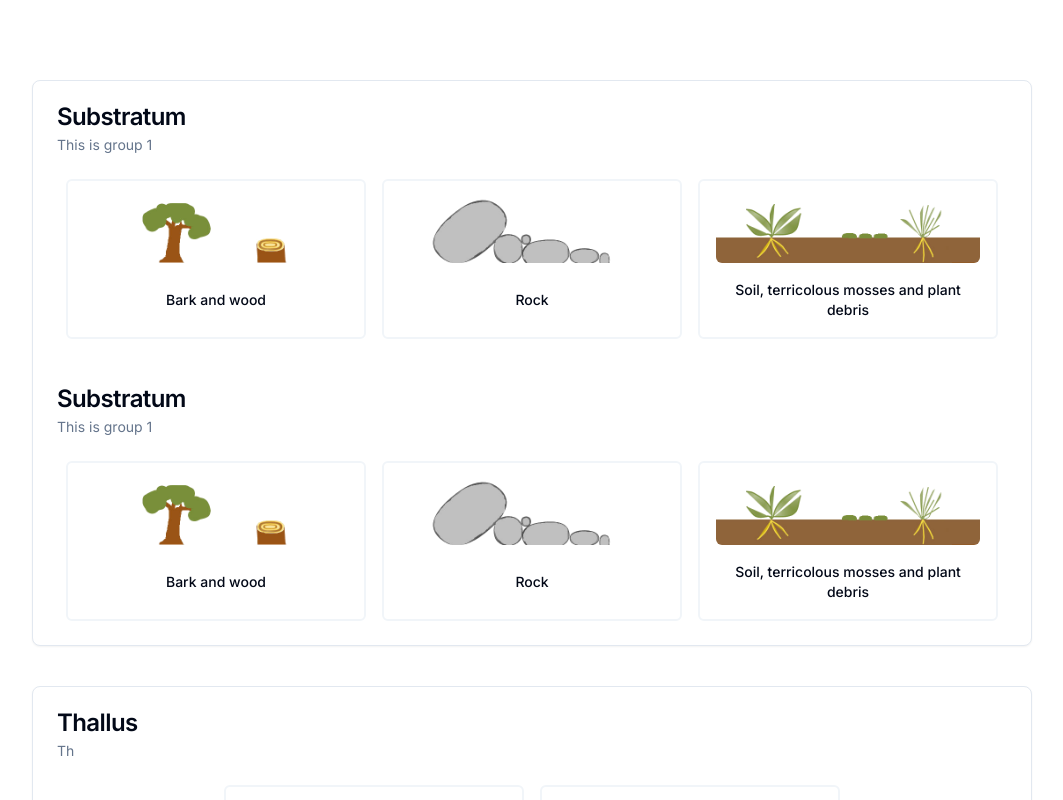
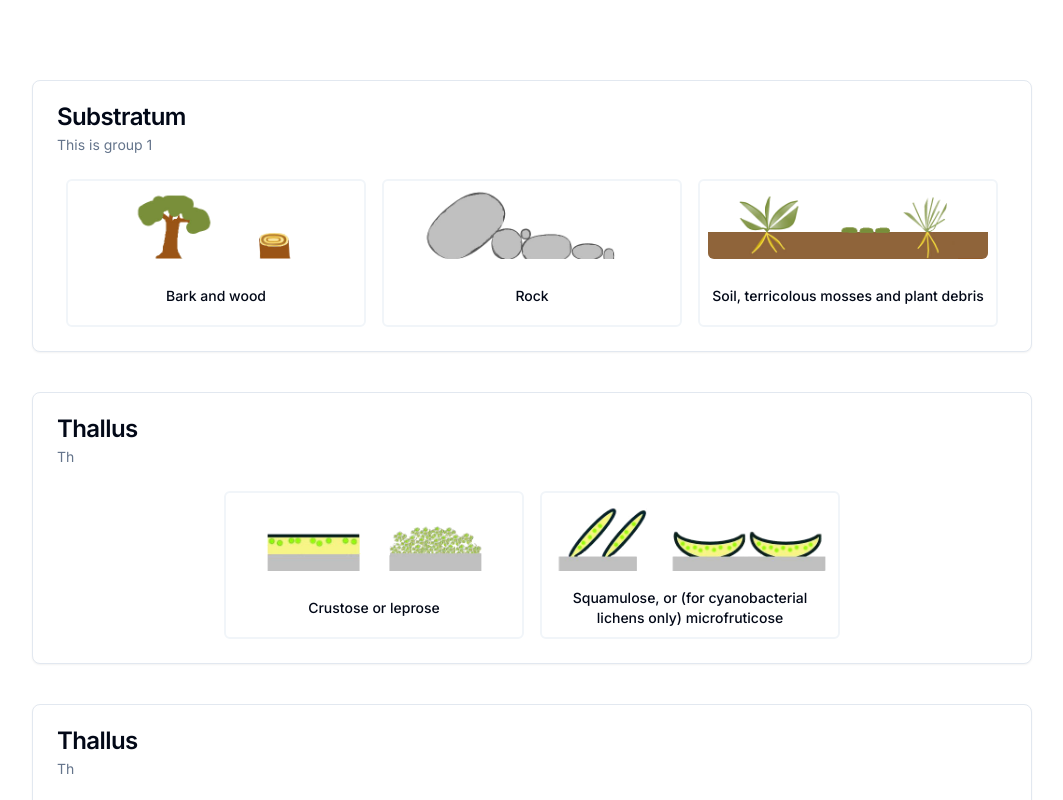
Before and after one commit to Mattciao96/key-to-italian-lichens, a Next.js app: page /filter in a window 1280 px wide. Shown: the top 800 px of the page, without its empty margins (8-1071 px from the left). Built offline with nearby package versions, Linux system fonts and the light colour scheme.

Commit message:
fix multiple radio values

```diff
--- a/components/filters/image-radio-group.tsx
+++ b/components/filters/image-radio-group.tsx
@@ -25,14 +25,14 @@ import {
 import { AspectRatio } from "@radix-ui/react-aspect-ratio";
 import { cn } from "@/lib/utils"
 
-function ImageRadioItem({ itemData}) {
+function ImageRadioItem({ itemData, group}) {
   const { text, value, image } = itemData;
   return (
     <div>
-      <RadioGroupItem value={value} id={value} className="peer sr-only" />
+      <RadioGroupItem value={value} id={`${group}-${value}`} className="peer sr-only" />
       <Label
-        htmlFor={value}
-        className="w-[300px] flex flex-col gap-4 items-center justify-between rounded-md border-2 border-muted bg-popover p-4 hover:cursor-pointer hover:bg-accent hover:text-accent-foreground peer-data-[state=checked]:border-primary [&:has([data-state=checked])]:border-primary"
+        htmlFor={`${group}-${value}`}
+        className="w-[300px] flex flex-col gap-4 items-center justify-between rounded-md border-2 border-muted bg-popover p-2 hover:cursor-pointer hover:bg-accent hover:text-accent-foreground peer-data-[state=checked]:border-primary [&:has([data-state=checked])]:border-primary"
       >
         <AspectRatio ratio={12 / 3}>
           <img src={image} alt="" className="rounded-md" />
@@ -46,7 +46,7 @@ function ImageRadioItem({ itemData}) {
 }
 
 export function ImageRadioCard({ radioGroupData, className='' }) {
-  const { title, description, items } = radioGroupData;
+  const { id, title, description, items } = radioGroupData;
   const [selectedValue, setSelectedValue] = useState(null);
 
   const handleRadioChange = (value: string) => {
@@ -74,7 +74,7 @@ export function ImageRadioCard({ radioGroupData, className='' }) {
           value={selectedValue}
         >
           {items.map((item) => (
-            <ImageRadioItem key={item.value} itemData={item} />
+            <ImageRadioItem key={item.value} group={id} itemData={item} />
           ))}
         </RadioGroup>
       </CardContent>
@@ -82,30 +82,7 @@ export function ImageRadioCard({ radioGroupData, className='' }) {
           <Button className="w-full">Continue</Button>
         </CardFooter> */}
       {/* ! RIMUOVI */}
-      <CardHeader>
-        <CardTitle>{title}</CardTitle>
-        <CardDescription>{description}</CardDescription>
-        {selectedValue && (
-          <Button
-            className="absolute rounded-full py-1 px-2  top-2 right-2 bg-transparent hover:bg-transparent"
-            onClick={() => setSelectedValue(null)}
-          >
-            <CircleX className="text-destructive/90 hover:text-destructive"></CircleX>
-          </Button>
-        )}
-      </CardHeader>
-      <CardContent className="grid gap-6">
-        <RadioGroup
-          /* defaultValue="card" */
-          className="flex flex-wrap justify-center max-w-[1200px] gap-4"
-          onValueChange={handleRadioChange}
-          value={selectedValue}
-        >
-          {items.map((item) => (
-            <ImageRadioItem key={item.value} itemData={item} />
-          ))}
-        </RadioGroup>
-      </CardContent>
+
     </Card>
   );
 }
```
